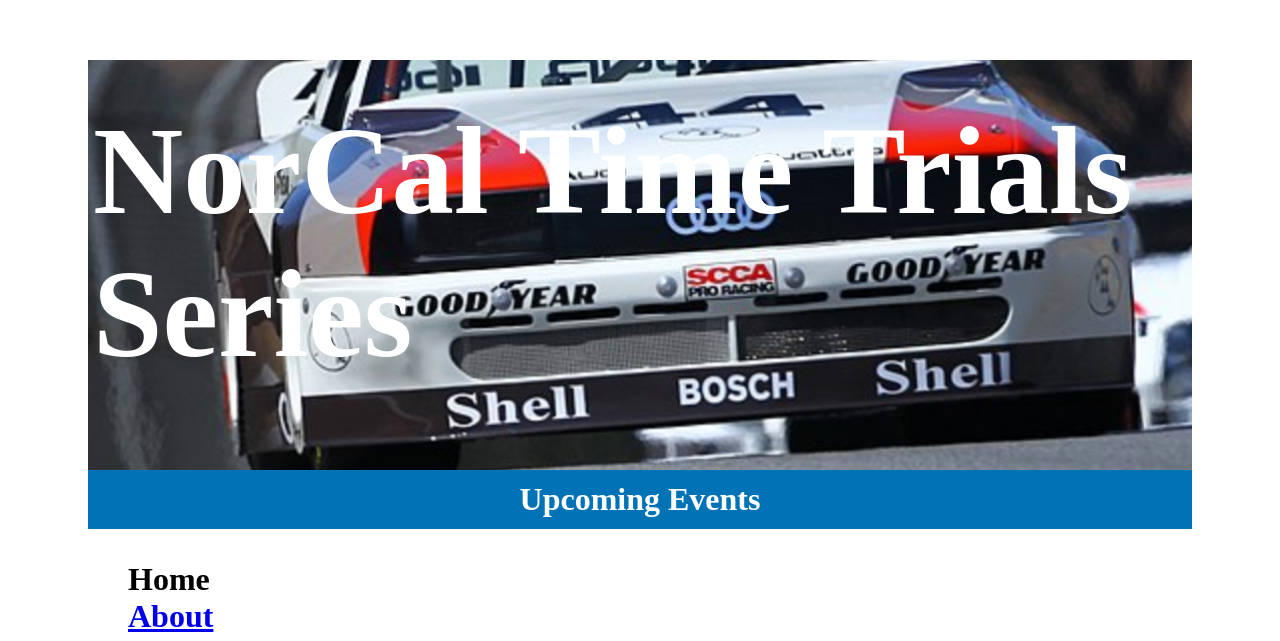
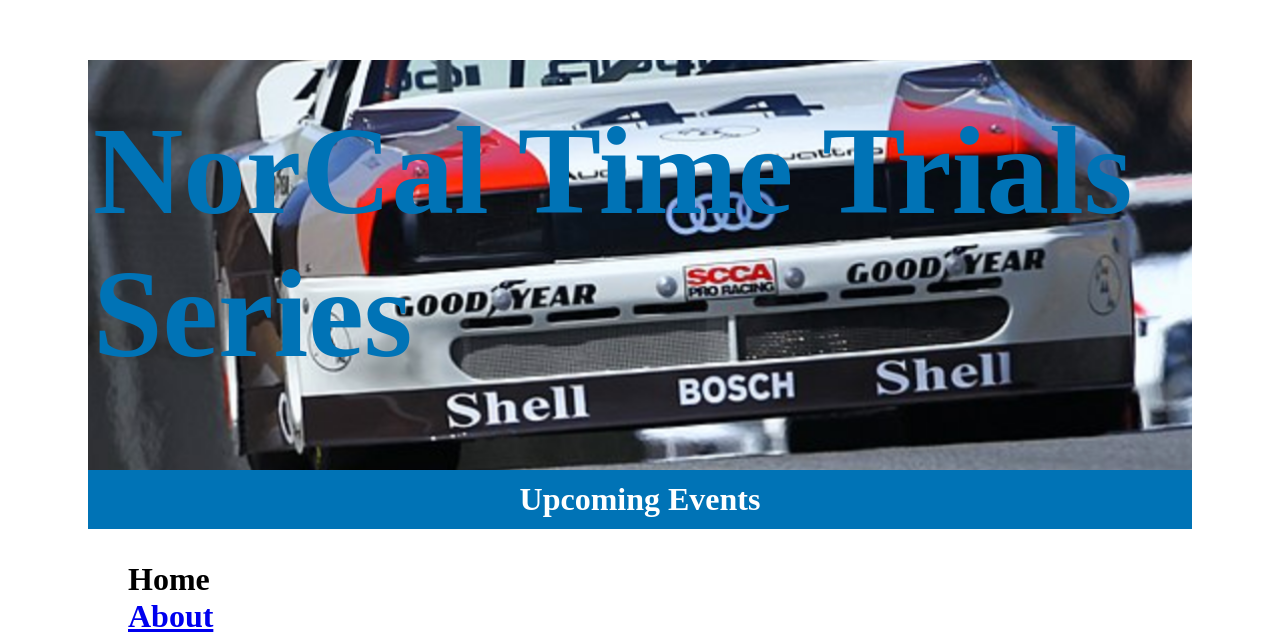
Before and after one commit to Over72/NorCalWeb, a plain HTML site: page index.html in a window 1280 px wide. Shown: the top 641 px of the page. Drawn offline with Linux system fonts and the light colour scheme.

Commit message:
modified h1 font color

```diff
--- a/styles/nctss_1.css
+++ b/styles/nctss_1.css
@@ -16,7 +16,7 @@ background-size: cover;
     font-weight: bold;
 }
 .nospace{
-    color: white;
+    color: rgb(0, 115, 182);
     font-size: 125px;
     margin: 0;
     padding: 0;
```
